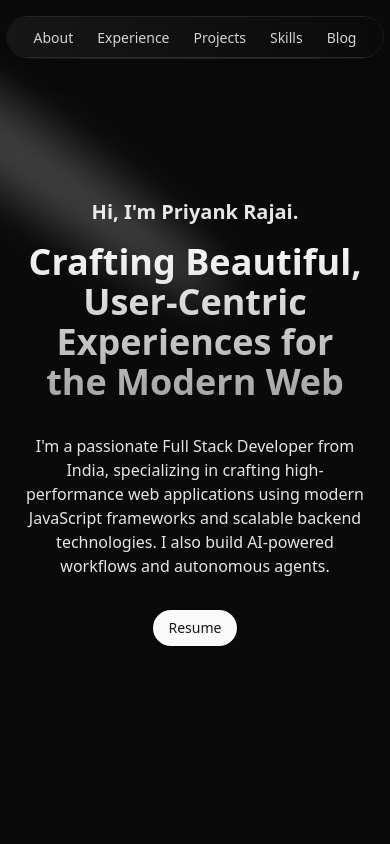
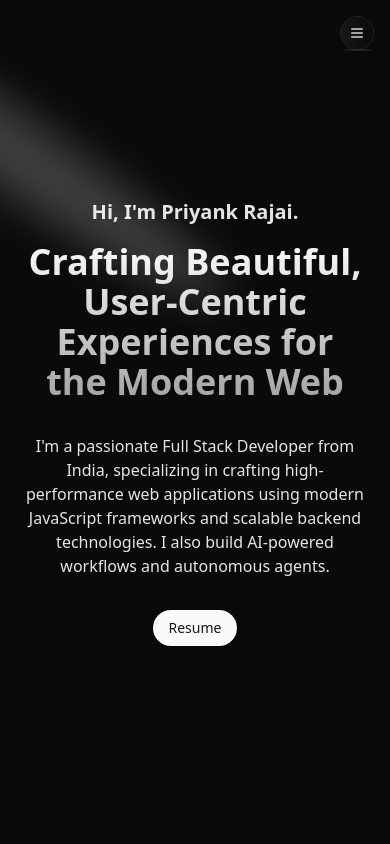
Before and after one commit to Ipriyankrajai/portfolio-v4, a Next.js app: page / in a window 390 px wide. Shown: the top 844 px of the page. Built offline with nearby package versions, Linux system fonts and the light colour scheme.

Commit message:
responive header

```diff
--- a/components/header.tsx
+++ b/components/header.tsx
@@ -5,13 +5,15 @@ import Link from "next/link";
 import { cn } from "@/lib/utils";
 import { NAV_ITEMS } from "@/utils/nav";
 import { useIsScrolled } from "@/hooks/use-is-scrolled";
+import { MobileNav } from "@/components/mobile-nav";
 
 export function Header() {
   const { isScrolled } = useIsScrolled();
 
   return (
     <nav aria-label="Site navigation" className="fixed z-50 w-screen">
-      <ul className="absolute left-1/2 top-4 flex -translate-x-1/2 items-center gap-4 rounded-full border px-[22px] py-2 shadow-xl">
+      <MobileNav />
+      <ul className="absolute left-1/2 top-4 hidden -translate-x-1/2 items-center gap-4 rounded-full border px-[22px] py-2 shadow-xl sm:flex">
         <div
           className={cn(
             "backdrop",
--- /dev/null
+++ b/components/mobile-nav.tsx
@@ -0,0 +1,57 @@
+"use client";
+
+import { useState } from "react";
+import Link from "next/link";
+import { Menu } from "lucide-react";
+
+import { cn } from "@/lib/utils";
+import { NAV_ITEMS } from "@/utils/nav";
+import { useIsScrolled } from "@/hooks/use-is-scrolled";
+import {
+  Dialog,
+  DialogContent,
+  DialogTrigger,
+  DialogTitle,
+} from "@/components/ui/dialog";
+import { VisuallyHidden } from "@radix-ui/react-visually-hidden";
+
+export function MobileNav() {
+  const { isScrolled } = useIsScrolled();
+  const [open, setOpen] = useState(false);
+
+  return (
+    <Dialog open={open} onOpenChange={setOpen}>
+      <DialogTrigger asChild>
+        <div className="fixed right-4 top-4 z-50 flex items-center gap-4 rounded-full border p-2 shadow-xl sm:hidden">
+          <div
+            className={cn(
+              "backdrop",
+              !isScrolled && "bg-gradient-to-r from-neutral-900 to-background"
+            )}
+          />
+          <div className="backdrop-edge" />
+          <button className="flex items-center justify-center text-sm font-medium text-neutral-300 transition-colors hover:text-white">
+            <Menu className="h-4 w-4" />
+          </button>
+        </div>
+      </DialogTrigger>
+      <DialogContent className="w-[90%] rounded-xl border-neutral-800 bg-neutral-950/90 backdrop-blur-sm sm:hidden">
+        <VisuallyHidden>
+          <DialogTitle>Navigation Menu</DialogTitle>
+        </VisuallyHidden>
+        <nav className="flex flex-col gap-4 p-4">
+          {NAV_ITEMS.map((item) => (
+            <Link
+              key={item.title}
+              href={item.link}
+              onClick={() => setOpen(false)}
+              className="text-lg font-medium text-neutral-300 transition-colors hover:text-white"
+            >
+              {item.title}
+            </Link>
+          ))}
+        </nav>
+      </DialogContent>
+    </Dialog>
+  );
+}
--- a/package.json
+++ b/package.json
@@ -12,6 +12,7 @@
     "@radix-ui/react-dialog": "^1.1.4",
     "@radix-ui/react-slot": "^1.1.1",
     "@radix-ui/react-tooltip": "^1.2.3",
+    "@radix-ui/react-visually-hidden": "^1.2.4",
     "@vercel/analytics": "^1.5.0",
     "@vercel/speed-insights": "^1.2.0",
     "class-variance-authority": "^0.7.1",
```
Also changed, not shown: 1 other file (tests, documents, lock files or other folders).
